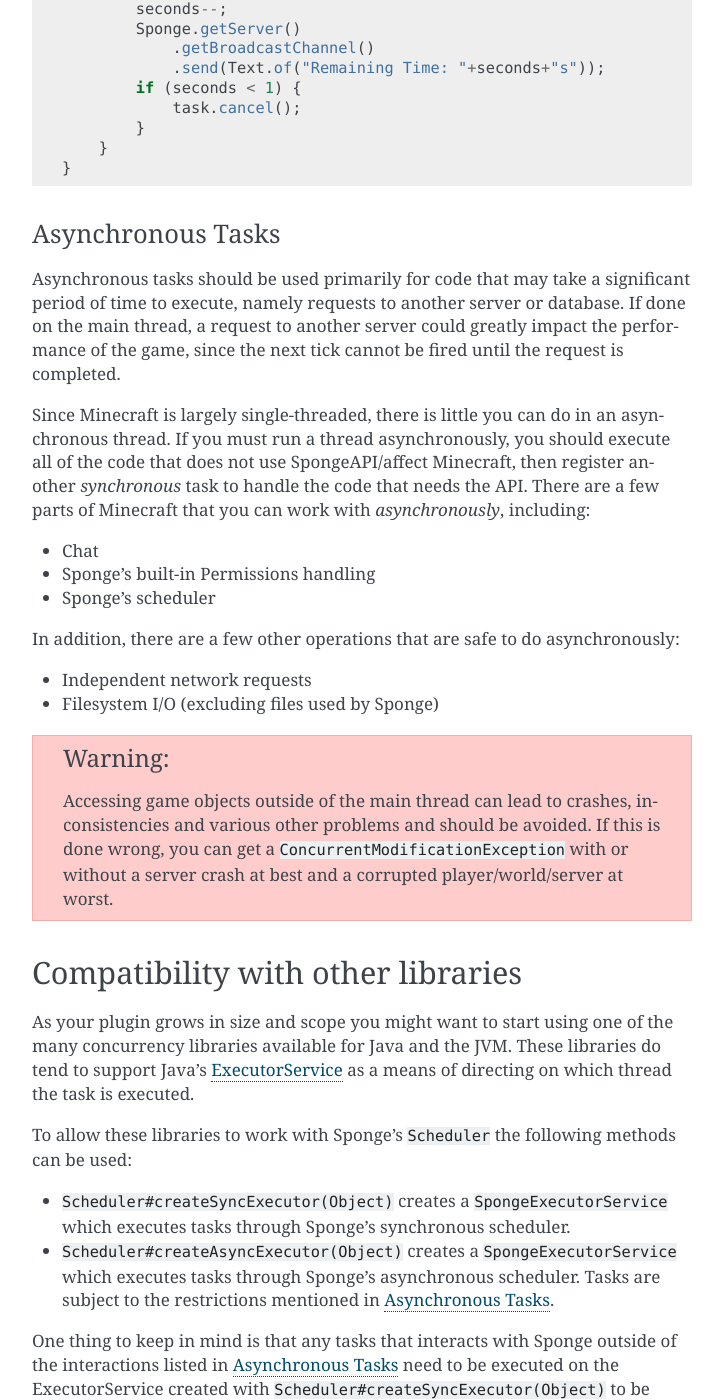
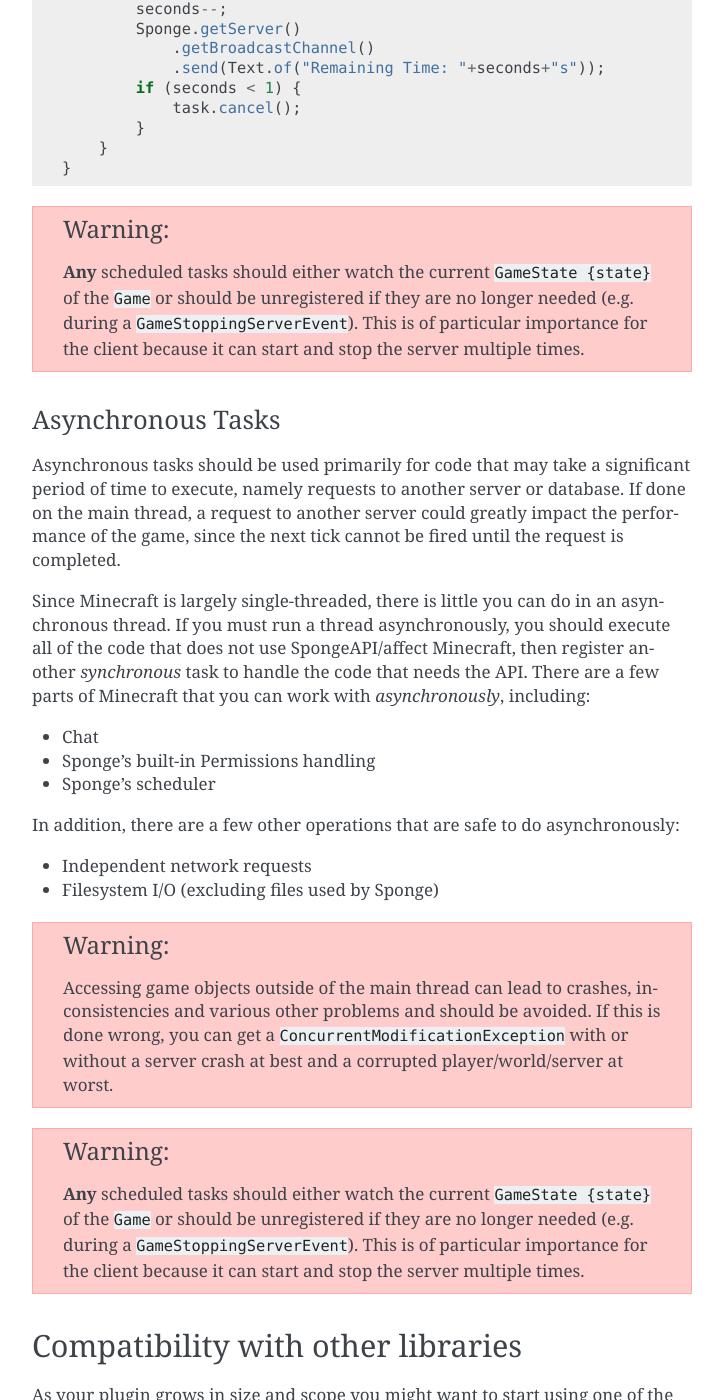
Before and after one commit to SpongePowered/SpongeDocs, a Sphinx documentation site: the page built from source/plugin/scheduler.rst, in a window 1280 px wide and 1400 px high, scrolled down 2855 px. Shown: the whole window, without its empty margins (388-1111 px from the left). Built offline with Sphinx 7.4.7, drawn with Linux system fonts in a browser that asks for light colours; pages that are not in the unit, such as notebooks, are missing from menus; cross-references to code outside the pages are shown as plain code; some of the changed text lies outside the part shown.

Commit message:
The tasks won't stop unless they are told to. Fixes #480

```diff
--- a/source/plugin/scheduler.rst
+++ b/source/plugin/scheduler.rst
@@ -7,6 +7,9 @@
     org.spongepowered.api.scheduler.SpongeExecutorService
     org.spongepowered.api.scheduler.Task
     org.spongepowered.api.scheduler.Task.Builder
+    org.spongepowered.api.Game
+    org.spongepowered.api.GameState
+    org.spongepowered.api.event.game.state.GameStoppingServerEvent
     java.lang.Object
     java.lang.Runnable
 
@@ -65,38 +68,38 @@
 
 .. _TimeUnit: https://docs.oracle.com/javase/8/docs/api/java/util/concurrent/TimeUnit.html
 
-+-----------------+------------------------+---------------------------------------------------------------------------+
-| Property        | Method Used            | Description                                                               |
-+=================+========================+===========================================================================+
-| delay           | delayTicks(long delay) | The optional amount of time to pass before the task is to be run.         |
-|                 |                        |                                                                           |
-|                 | delay(long delay,      | The time is specified as a number of ticks with the ``delayTicks()``      |
-|                 | TimeUnit unit)         | method, or it may be provided as a number of a more convenient time       |
-|                 |                        | unit by specifying a TimeUnit_ with the delay() method.                   |
-|                 |                        |                                                                           |
-|                 |                        | *Either method, but not both, can specified per task.*                    |
-+-----------------+------------------------+---------------------------------------------------------------------------+
-| interval        | intervalTicks(         | The amount of time between repetitions of the task.  If an interval is    |
-|                 | long interval)         | not specified, the task will not be repeated.                             |
-|                 |                        |                                                                           |
-|                 | interval(              | The time is specified as a number of ticks with the ``intervalTicks()``   |
-|                 | long interval,         | method, or it may be provided as a number of a more convenient time       |
-|                 | TimeUnit unit)         | unit by specifying a TimeUnit_ with the interval() method.                |
-|                 |                        |                                                                           |
-|                 |                        | *Either method, but not both, can specified per task.*                    |
-+-----------------+------------------------+---------------------------------------------------------------------------+
-| synchronization | async()                | A synchronous task is run in the game's main loop in series with the      |
-|                 |                        | tick cycle. If ``Task.Builder#async`` is used, the task will be run       |
-|                 |                        | asynchronously. Therefore, it will run in its own thread, independently   |
-|                 |                        | of the tick cycle, and may not safely use game state.                     |
-|                 |                        | (See `Asynchronous Tasks`_.)                                              |
-+-----------------+------------------------+---------------------------------------------------------------------------+
-| name            | name(String name)      | The name of the task. By default, the name of the task will be            |
-|                 |                        | PLUGIN_ID "-" ( "A-" | "S-" ) SERIAL_ID. For example, a default task name |
-|                 |                        | could look like "fooplugin-A-12". No two active tasks will have the same  |
-|                 |                        | serial ID for the same synchronization type. If a task name is specified, |
-|                 |                        | it should be descriptive and aid users in debugging your plugin.          |
-+-----------------+------------------------+---------------------------------------------------------------------------+
++-----------------+-------------------------+--------------------------------------------------------------------------+
+| Property        | Method Used             | Description                                                              |
++=================+=========================+==========================================================================+
+| delay           |  delayTicks(long delay) | The optional amount of time to pass before the task is to be run.        |
+|                 |                         |                                                                          |
+|                 |  delay(long delay,      | The time is specified as a number of ticks with the ``delayTicks()``     |
+|                 |        TimeUnit unit)   | method, or it may be provided as a number of a more convenient time      |
+|                 |                         | unit by specifying a TimeUnit_ with the delay() method.                  |
+|                 |                         |                                                                          |
+|                 |                         | *Either method, but not both, can specified per task.*                   |
++-----------------+-------------------------+--------------------------------------------------------------------------+
+| interval        |  intervalTicks(         | The amount of time between repetitions of the task.  If an interval is   |
+|                 |          long interval) | not specified, the task will not be repeated.                            |
+|                 |                         |                                                                          |
+|                 |                         | The time is specified as a number of ticks with the ``intervalTicks()``  |
+|                 |                         | method, or it may be provided as a number of a more convenient time      |
+|                 |  interval(long interval,| unit by specifying a TimeUnit_ with the interval() method.               |
+|                 |          TimeUnit unit) |                                                                          |
+|                 |                         | *Either method, but not both, can specified per task.*                   |
++-----------------+-------------------------+--------------------------------------------------------------------------+
+| synchronization | async()                 | A synchronous task is run in the game's main loop in series with the     |
+|                 |                         | tick cycle. If ``Task.Builder#async`` is used, the task will be run      |
+|                 |                         | asynchronously. Therefore, it will run in its own thread, independently  |
+|                 |                         | of the tick cycle, and may not safely use game state.                    |
+|                 |                         | (See `Asynchronous Tasks`_.)                                             |
++-----------------+-------------------------+--------------------------------------------------------------------------+
+| name            | name(String name)       | The name of the task. By default, the name of the task will be           |
+|                 |                         | PLUGIN_ID "-" ( "A-" | "S-" ) SERIAL_ID. For example, a default task name|
+|                 |                         | could look like "fooplugin-A-12". No two active tasks will have the same |
+|                 |                         | serial ID for the same synchronization type. If a task name is specified,|
+|                 |                         | it should be descriptive and aid users in debugging your plugin.         |
++-----------------+-------------------------+--------------------------------------------------------------------------+
 
 Lastly, submit the task to the scheduler using :javadoc:`Task.Builder#submit(Object)`.
 
@@ -144,6 +147,12 @@
         }
     }
 
+.. warning::
+
+    **Any** scheduled tasks should either watch the current :javadoc:`GameState {state}` of the :javadoc:`Game` or
+    should be unregistered if they are no longer needed (e.g. during a :javadoc:`GameStoppingServerEvent`). This is of
+    particular importance for the client because it can start and stop the server multiple times.
+
 Asynchronous Tasks
 ~~~~~~~~~~~~~~~~~~
 
@@ -170,6 +179,12 @@
     Accessing game objects outside of the main thread can lead to crashes, inconsistencies and various other problems
     and should be avoided. If this is done wrong, you can get a ``ConcurrentModificationException`` with or without a
     server crash at best and a corrupted player/world/server at worst.
+
+.. warning::
+
+    **Any** scheduled tasks should either watch the current :javadoc:`GameState {state}` of the :javadoc:`Game` or
+    should be unregistered if they are no longer needed (e.g. during a :javadoc:`GameStoppingServerEvent`). This is of
+    particular importance for the client because it can start and stop the server multiple times.
 
 Compatibility with other libraries
 ==================================
```
